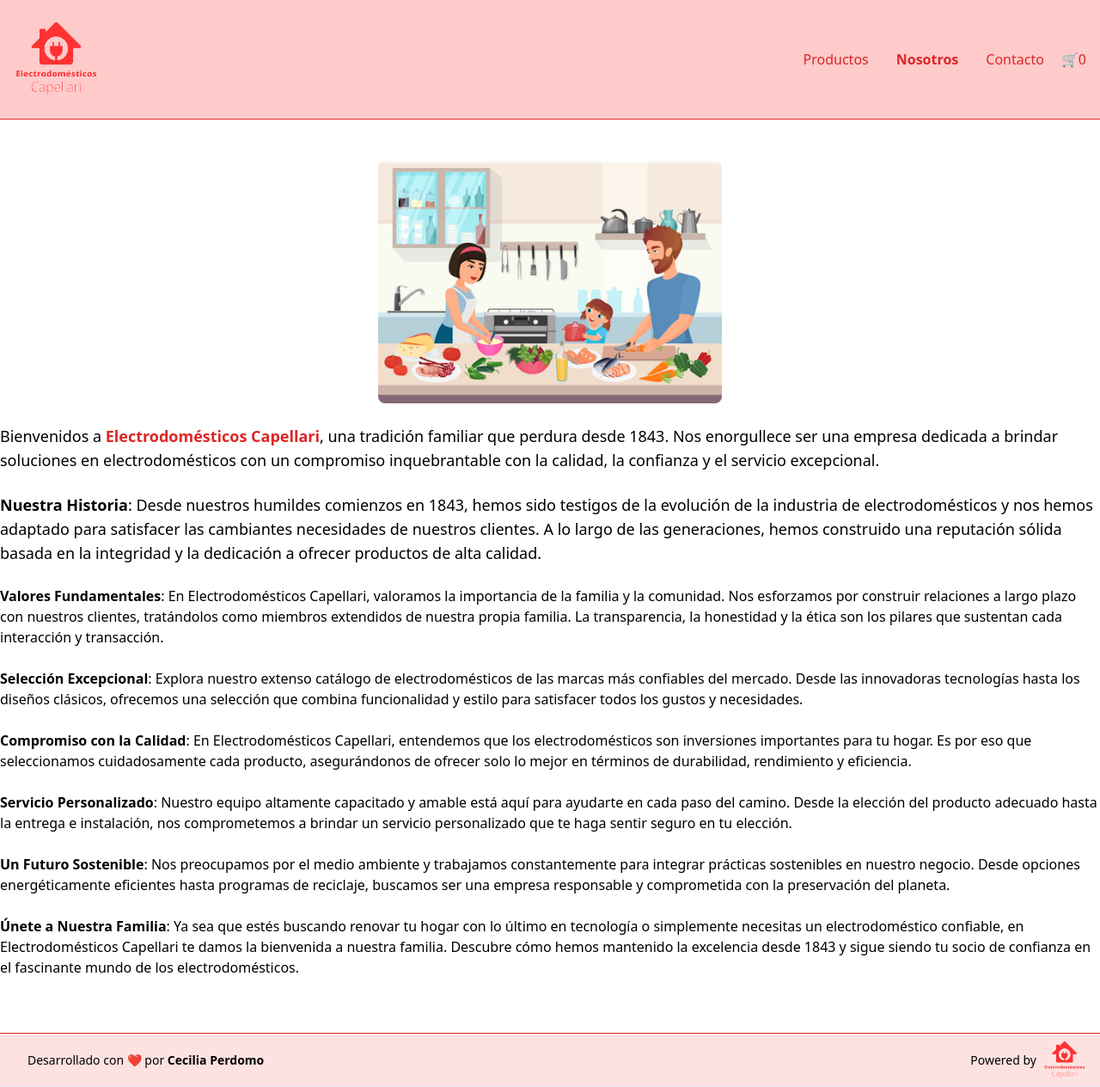
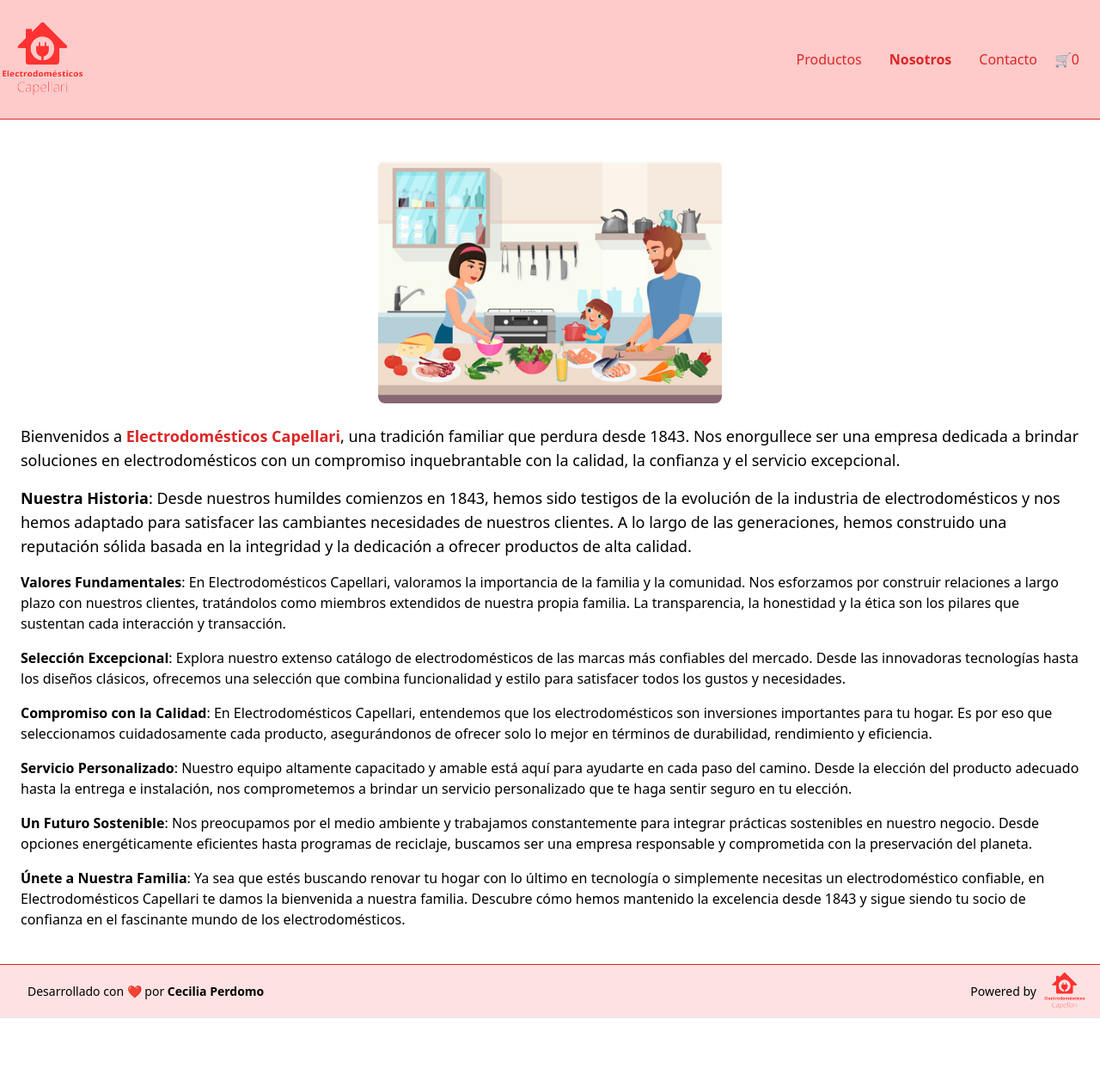
Before and after one commit to CeciliaBPerdomo/MicroDesafios-Nextjs, a Next.js app: page /nosotros in a window 1280 px wide. Shown: the whole page at 86% size. After the commit the page ends 1184 px from the top, so only its background shows below. Built offline with nearby package versions, Linux system fonts and the light colour scheme; no server answers.

Commit message:
Productos y nosotros

```diff
--- a/src/Components/Navbar.jsx
+++ b/src/Components/Navbar.jsx
@@ -33,7 +33,7 @@ const Navbar = () => {
         <>
             <header className="w-full py-6 bg-red-200 border-b border-red-600">
                 <div className='container m-auto flex justify-between items-center'>
-                    <p className='text-4xl text-bold text-slate-100 ml-4'>
+                    <p className='text-4xl text-bold text-slate-100 mr-8'>
                         <Link href={"/"}>
                             <Image
                                 src={"/Logo.png"}
@@ -43,7 +43,7 @@ const Navbar = () => {
                             />
                         </Link>
                     </p>
-                    <nav className='flex justify-between gap-2 mr-4'>
+                    <nav className='flex justify-between gap-2 mr-6'>
                         {links.map(link => {
                             return (
                                 <Link
--- a/src/Components/admin/ProductsTable.js
+++ b/src/Components/admin/ProductsTable.js
@@ -27,7 +27,7 @@ const ProductsTable = async () => {
                         <tr key={item.slug} className="border-b">
                             <td className="p-2">
                                 <Image
-                                  src={item.image}
+                                    src={item.image}
                                     alt={item.title}
                                     width={80}
                                     height={60}
@@ -42,13 +42,13 @@ const ProductsTable = async () => {
                             <td className="p-2 truncate max-w-prose">{item.description}</td>
                             <td className="p-2">
                                 <Link href={`/admin/edit/${item.slug}`}
-                                className="rounded bg-green-400 p-2 text-white"
+                                    className="rounded bg-green-400 p-2 text-white"
                                 >
                                     Editar
                                 </Link>
 
                                 <Link href={`/admin/delete/${item.slug}`}
-                                className="rounded bg-red-400 ml-2 p-2 text-white"
+                                    className="rounded bg-red-400 ml-2 p-2 text-white"
                                 >
                                     Eliminar
                                 </Link>
--- a/src/Components/productos/CategoriesMenu.js
+++ b/src/Components/productos/CategoriesMenu.js
@@ -14,7 +14,7 @@ const CategoriesMenu = () => {
     const pathname = usePathname()
 
     return (
-        <aside className="flex flex-col gap-3 text-red-600">
+        <aside className="flex flex-col gap-3 text-red-600 ml-6">
             {links.map(link => (
                 <Link
                 key={link.label}
--- a/src/Components/productos/ProductDetail.js
+++ b/src/Components/productos/ProductDetail.js
@@ -3,8 +3,6 @@ import GoBack from "../GoBack";
 import QtySelector from "./QtySelector";
 
 const ProductDetail = async ({ slug }) => {
-    //    console.log(slug)
-
     const item = await fetch(`${process.env.API_URL}/api/product/${slug}`, {
         cache: "no-store"
        // next: { revalidate: 0 }
@@ -35,7 +33,6 @@ const ProductDetail = async ({ slug }) => {
                     </h2>
                     <p className="text-4xl font-semibold border-b border-gray-200 pb-2
                     text-center text-red-400">u$S {item.price}</p>
-                    {/* <hr /> */}
                     <QtySelector item={item} />
                 </div>
             </section>
--- a/src/Components/productos/productList.js
+++ b/src/Components/productos/productList.js
@@ -3,7 +3,7 @@ import ProductCard from "./ProductCard";
 const ProductsList = async ({ categoria }) => {
     try {
         const response = await fetch(`${process.env.API_URL}/api/productos/${categoria}`, {
-            cache: "no-store", // la informacion que sea siempre actualizada
+            cache: "no-store",
             next: { tags: ["productos"] },
             headers: { 'Content-Type': 'application/json' }  // Especifica el tipo de contenido esperado
         })
--- a/src/app/nosotros/page.js
+++ b/src/app/nosotros/page.js
@@ -15,62 +15,53 @@ export default function Nosotros() {
 
             <br />
 
-            <div className="">
-                <p className="text-lg">Bienvenidos a <b className="text-red-600">Electrodomésticos Capellari</b>, una tradición
+            <div className="mr-6 ml-6">
+                <p className="text-lg mb-4">Bienvenidos a <b className="text-red-600">Electrodomésticos Capellari</b>, una tradición
                     familiar que perdura desde 1843. Nos enorgullece ser una empresa dedicada a brindar
                     soluciones en electrodomésticos con un compromiso inquebrantable con la calidad, la
                     confianza y el servicio excepcional.
                 </p>
 
-                <br />
-
-                <p className="text-lg"><b>Nuestra Historia</b>: Desde nuestros humildes comienzos en 1843,
+                <p className="text-lg mb-4"><b>Nuestra Historia</b>: Desde nuestros humildes comienzos en 1843,
                     hemos sido testigos de la evolución de la industria de electrodomésticos y nos hemos adaptado
                     para satisfacer las cambiantes necesidades de nuestros clientes. A lo largo de las generaciones,
                     hemos construido una reputación sólida basada en la integridad y la dedicación a ofrecer
                     productos de alta calidad.
                 </p>
-                <br />
 
-                <p><b>Valores Fundamentales</b>: En Electrodomésticos Capellari, valoramos la importancia de la
+                <p className="mb-4"><b>Valores Fundamentales</b>: En Electrodomésticos Capellari, valoramos la importancia de la
                     familia y la comunidad. Nos esforzamos por construir relaciones a largo plazo con nuestros clientes,
                     tratándolos como miembros extendidos de nuestra propia familia. La transparencia, la honestidad y la
                     ética son los pilares que sustentan cada interacción y transacción.
                 </p>
-                <br />
 
-                <p><b>Selección Excepcional</b>: Explora nuestro extenso catálogo de electrodomésticos de las
+                <p className="mb-4"><b>Selección Excepcional</b>: Explora nuestro extenso catálogo de electrodomésticos de las
                     marcas más confiables del mercado. Desde las innovadoras tecnologías hasta los diseños clásicos,
                     ofrecemos una selección que combina funcionalidad y estilo para satisfacer todos los gustos y necesidades.
                 </p>
-                <br />
 
-                <p><b>Compromiso con la Calidad</b>: En Electrodomésticos Capellari, entendemos que los electrodomésticos
+                <p className="mb-4"><b>Compromiso con la Calidad</b>: En Electrodomésticos Capellari, entendemos que los electrodomésticos
                     son inversiones importantes para tu hogar. Es por eso que seleccionamos cuidadosamente cada producto,
                     asegurándonos de ofrecer solo lo mejor en términos de durabilidad, rendimiento y eficiencia.
                 </p>
-                <br />
 
-                <p><b>Servicio Personalizado</b>: Nuestro equipo altamente capacitado y amable está aquí para
+                <p className="mb-4"><b>Servicio Personalizado</b>: Nuestro equipo altamente capacitado y amable está aquí para
                     ayudarte en cada paso del camino. Desde la elección del producto adecuado hasta la entrega e
                     instalación, nos comprometemos a brindar un servicio personalizado que te haga sentir seguro en tu
                     elección.
                 </p>
-                <br />
 
-                <p><b>Un Futuro Sostenible</b>: Nos preocupamos por el medio ambiente y trabajamos constantemente
+                <p className="mb-4"><b>Un Futuro Sostenible</b>: Nos preocupamos por el medio ambiente y trabajamos constantemente
                     para integrar prácticas sostenibles en nuestro negocio. Desde opciones energéticamente eficientes
                     hasta programas de reciclaje, buscamos ser una empresa responsable y comprometida con la
                     preservación del planeta.
                 </p>
-                <br />
 
-                <p><b>Únete a Nuestra Familia</b>: Ya sea que estés buscando renovar tu hogar con lo último en
+                <p className="mb-4"><b>Únete a Nuestra Familia</b>: Ya sea que estés buscando renovar tu hogar con lo último en
                     tecnología o simplemente necesitas un electrodoméstico confiable, en Electrodomésticos Capellari
                     te damos la bienvenida a nuestra familia. Descubre cómo hemos mantenido la excelencia desde 1843 y
                     sigue siendo tu socio de confianza en el fascinante mundo de los electrodomésticos.
                 </p>
-                <br />
             </div>
         </main>
     );
--- a/src/app/productos/[categoria]/page.js
+++ b/src/app/productos/[categoria]/page.js
@@ -26,9 +26,8 @@ const Productos = ({ params }) => {
     return (
         <>
             <div className="container m-auto">
-                <h1 className="text-2xl text-bold">📋 Nuestros productos:</h1>
-                <hr />
-                <br />
+                <h1 className="text-2xl text-bold ml-8 border-b pb-2 mb-6">📋 Nuestros productos:</h1>
+
                 <div className="flex gap-10">
                     <CategoriesMenu />
 
```
